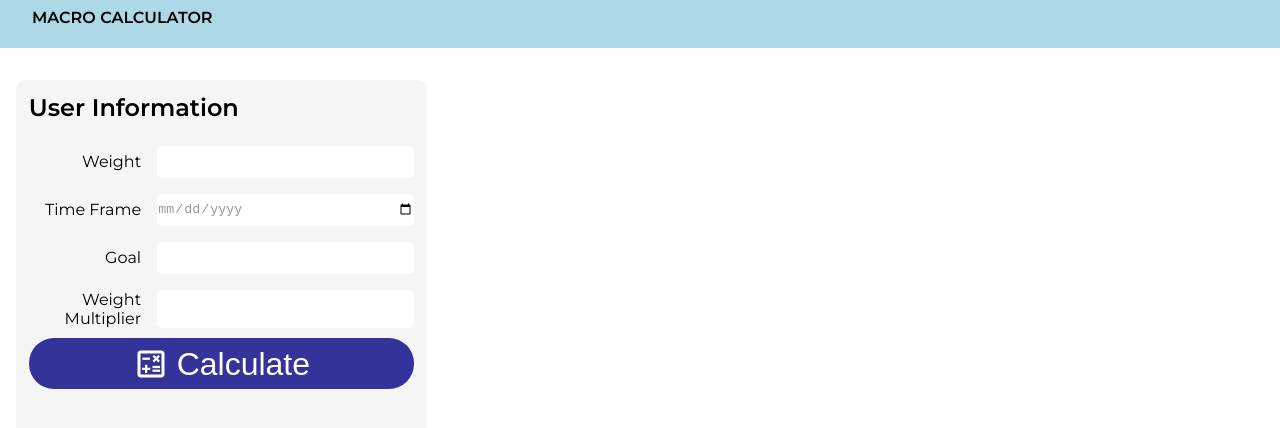
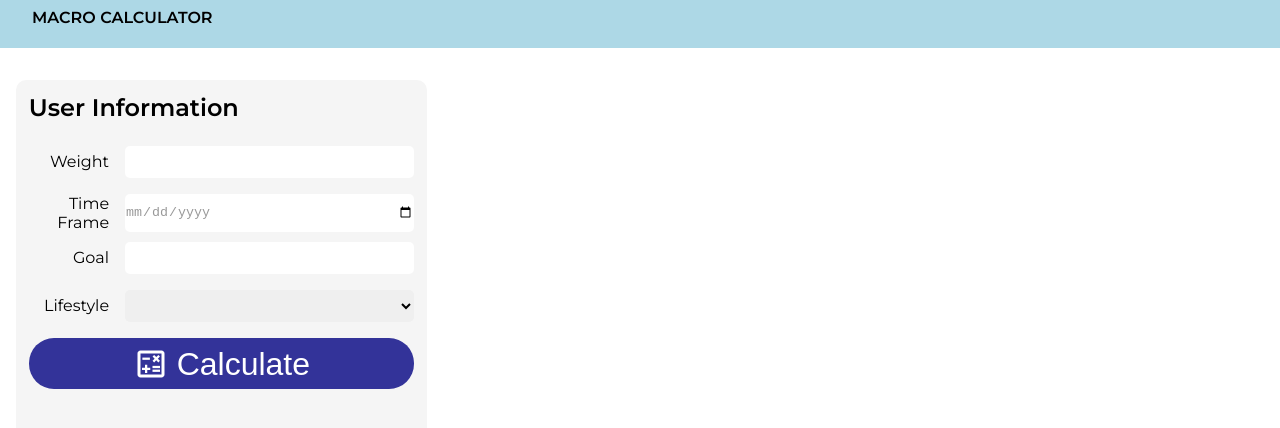
Before and after one commit to NJain0001/macro-calculator-angular, an Angular app: page /calculator in a window 1280 px wide. Shown: the top 428 px of the page. Built offline with nearby package versions, Linux system fonts and the light colour scheme.

Commit message:
adding drop down for lifestyle

```diff
--- a/src/calculator/calculator.component.css
+++ b/src/calculator/calculator.component.css
@@ -27,7 +27,7 @@ h2 {
 
 .form-control {
     display: grid;
-    grid-template-columns: 1fr 2fr;
+    grid-template-columns: 1fr 3fr;
     margin-bottom: 1em;
     height: 2em;
 }
@@ -38,7 +38,7 @@ h2 {
     align-self: center;
 }
 
-.form-control > input {
+.form-control > input, select {
     border-radius: 5px;
     outline: none;
     border: none;
--- a/src/calculator/calculator.component.html
+++ b/src/calculator/calculator.component.html
@@ -18,8 +18,12 @@
       </div>
 
       <div class="form-control">
-        <label for="weight-multiplier" class="label">Weight Multiplier</label>
-        <input type="number" id="weight-multiplier" name="weightMultiplier" ngModel required />
+        <label for="weight-multiplier" class="label">Lifestyle</label>
+        <select name="weightMultiplier" ngModel>
+          <option *ngFor="let lifestyle of lifestyleOptions" [value]="lifestyle.Multiplier">
+            {{lifestyle.Name}}
+          </option>
+        </select>
       </div>
 
       <button class="submit-btn">
--- a/src/calculator/calculator.component.ts
+++ b/src/calculator/calculator.component.ts
@@ -5,6 +5,7 @@ import { CalculatorService } from './services/calculator.service';
 import { Calories } from './interfaces/Calories';
 import { MassMacronutrients } from './interfaces/MassMacronutrients';
 import { WarningMessage } from './interfaces/WarningMessage';
+import { ConfigurationService } from './services/configuration.service';
 
 @Component({
   selector: 'app-calculator',
@@ -17,8 +18,10 @@ export class CalculatorComponent {
   calories: Calories;
   caloriesInGrams: MassMacronutrients;
   warningMessage: WarningMessage;
+  lifestyleOptions: [];
 
-  constructor(private calculatorService: CalculatorService) {
+  constructor(private calculatorService: CalculatorService,
+              private configurationService: ConfigurationService) {
     // this.userData = {
     //   weight: 190,
     //   timeFrame: new Date('11/12/2020'),
@@ -26,6 +29,7 @@ export class CalculatorComponent {
     //   weightMultiplier: 14.5,
     //   weightChangePerWeek: -3
     // };
+    this.lifestyleOptions = this.configurationService.getLifestyleSelection();
   }
 
   calculateMacros(userInputForm: NgForm) {
@@ -36,6 +40,7 @@ export class CalculatorComponent {
     this.warningMessage = {
       message: this.calculatorService.determineWeightChangeTooRisky(this.userData)
     }
+    console.log(this.userData);
 
 
 
--- /dev/null
+++ b/src/calculator/services/configuration.service.ts
@@ -0,0 +1,39 @@
+import { Injectable } from '@angular/core';
+
+@Injectable({
+  providedIn: 'root'
+})
+export class ConfigurationService {
+
+  constructor() { }
+
+  getLifestyleSelection(): any {
+    return [
+      {
+        Name: 'Sedentary',
+        Description: 'Little or no activity',
+        Multiplier: 12.5
+      },
+      {
+        Name: 'Moderately active',
+        Description: '1 hour of physical activity a day in addition to regular daily activities',
+        Multiplier: 14.5
+      },
+      {
+        Name: 'Vigorous activity',
+        Description: 'A lot of workouts',
+        Multiplier: 16.5
+      },
+      {
+        Name: 'Athletic lifestyle involved in heavy training',
+        Description: ' about 15-20 hrs a week of training',
+        Multiplier: 19
+      },
+      {
+        Name: 'Heavy to extreme training',
+        Description: 'think Olympian like Michael Phelps',
+        Multiplier: 22
+      }
+    ];
+  }
+}
```
Also changed, not shown: 1 other file (tests, documents, lock files or other folders).
